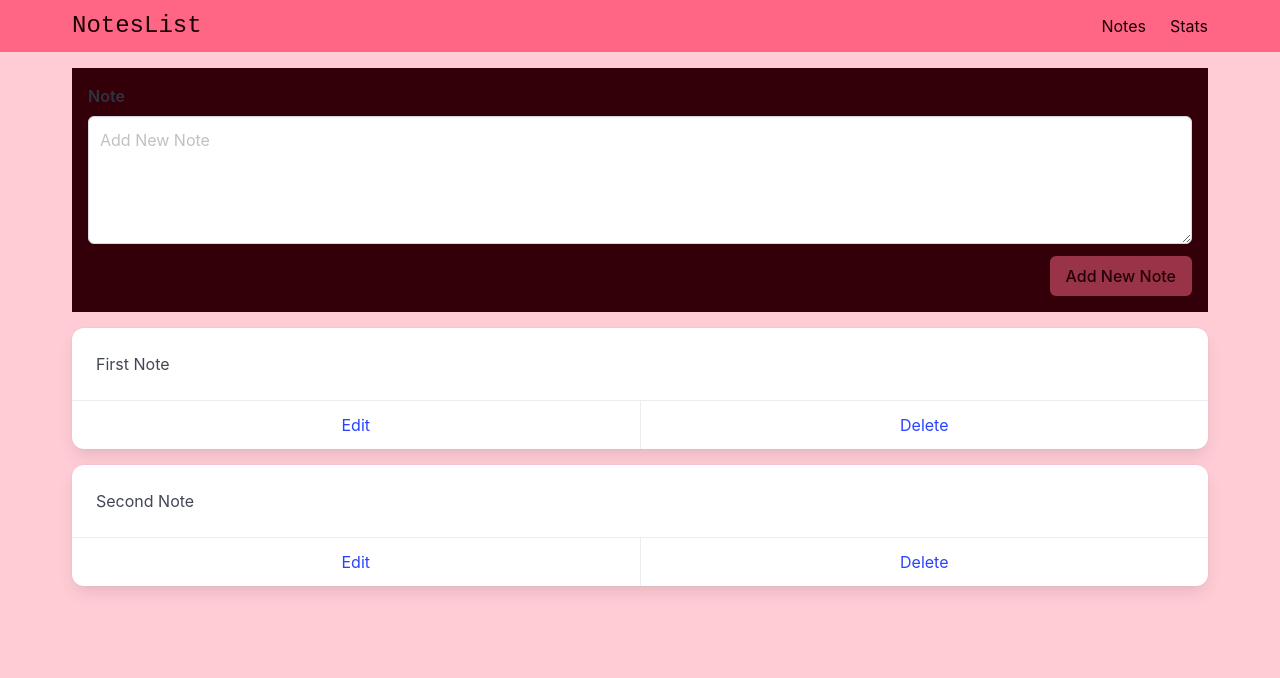
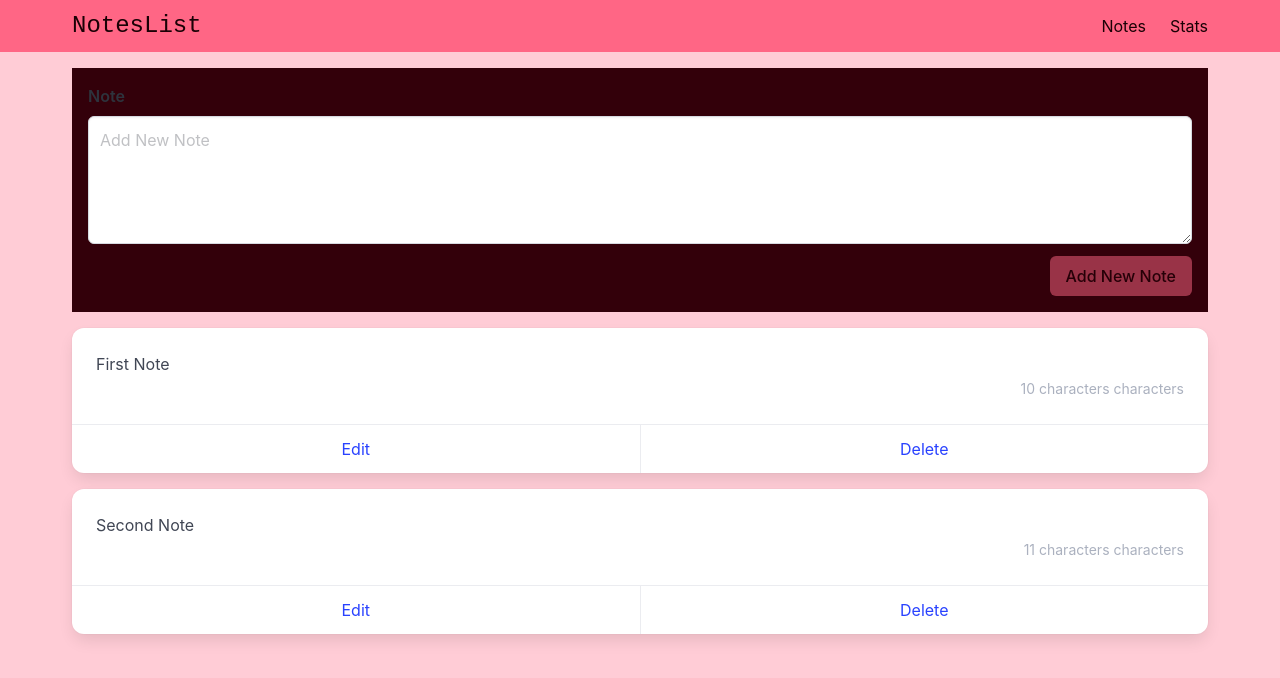
Before and after one commit to VarduhiGalstyan/vue3-composition, a Vue app in the folder noteslist-vue/: page /#/ in a window 1280 px wide. Shown: the top 678 px of the page. Built offline with nearby package versions, Linux system fonts and the light colour scheme.

Commit message:
79. Create Child Component Single Note and send Note as Props in Vue Composition API - Vue 3

```diff
--- a/noteslist-vue/src/Views/NotesView.vue
+++ b/noteslist-vue/src/Views/NotesView.vue
@@ -18,20 +18,11 @@
     </div>
   </div>
 
-  <div class="card mb-4"  v-for="note in notes" :key="note.id">
-    <div class="card-content">
-      <div class="content">
-        {{ note.content }}
-      </div>
-    </div>
-    <footer class="card-footer">
-      <a href="#" class="card-footer-item">Edit</a>
-      <a href="#" class="card-footer-item">Delete</a>
-    </footer>
-  </div>
+  <SingleNotes v-for="note in notes" :key="note.id" :note="note"/>
 </template>
 
 <script setup>
+import SingleNotes from '@/components/Notes/SingleNotes.vue';
 import { ref } from 'vue';
 
 const notes = ref([
--- /dev/null
+++ b/noteslist-vue/src/components/Notes/SingleNotes.vue
@@ -0,0 +1,34 @@
+<template>
+  <div class="card mb-4">
+    <div class="card-content">
+      <div class="content">
+        {{ note.content }}
+        <div class="has-text-right has-text-grey-light">
+          <small>{{ characterLength }} characters</small>
+        </div>
+      </div>
+    </div>
+    <footer class="card-footer">
+      <a href="#" class="card-footer-item">Edit</a>
+      <a href="#" class="card-footer-item">Delete</a>
+    </footer>
+  </div>
+</template>
+
+<script setup>
+import { computed } from 'vue';
+
+const props = defineProps({
+  note: {
+    type: Object,
+    required: true
+  }
+});
+
+const characterLength = computed(() => {
+
+  const noteLength = props.note.content.length;
+  const description = noteLength > 1 ? 'characters' : 'character';
+  return `${props.note.content.length} ${description}`;
+});
+</script>
```
